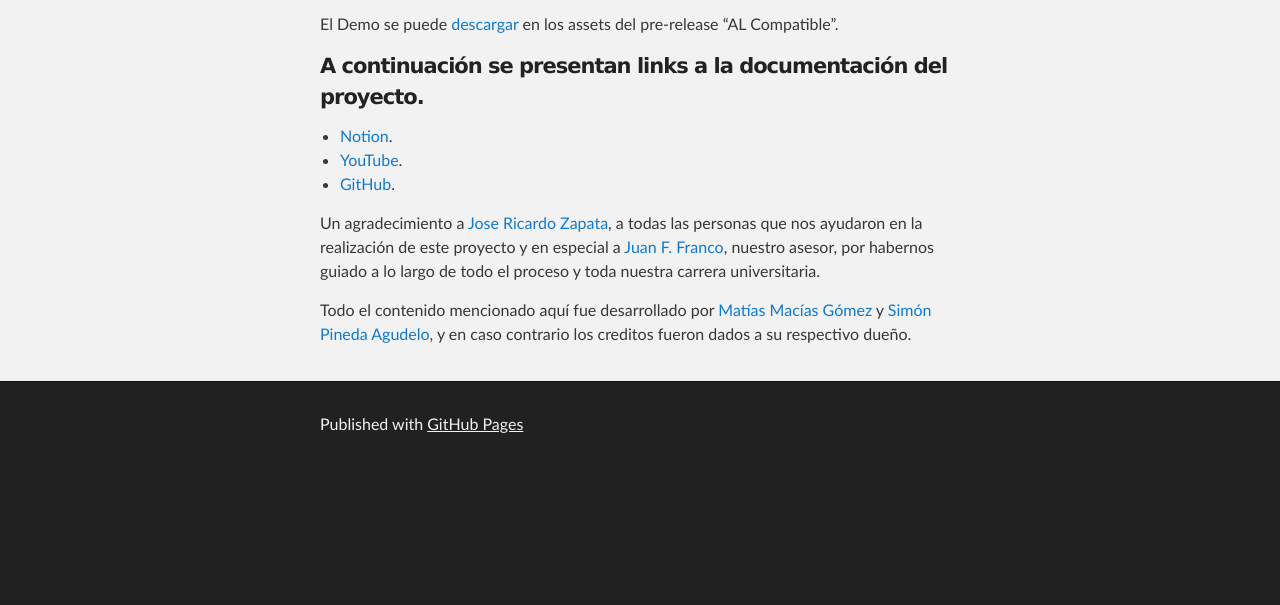
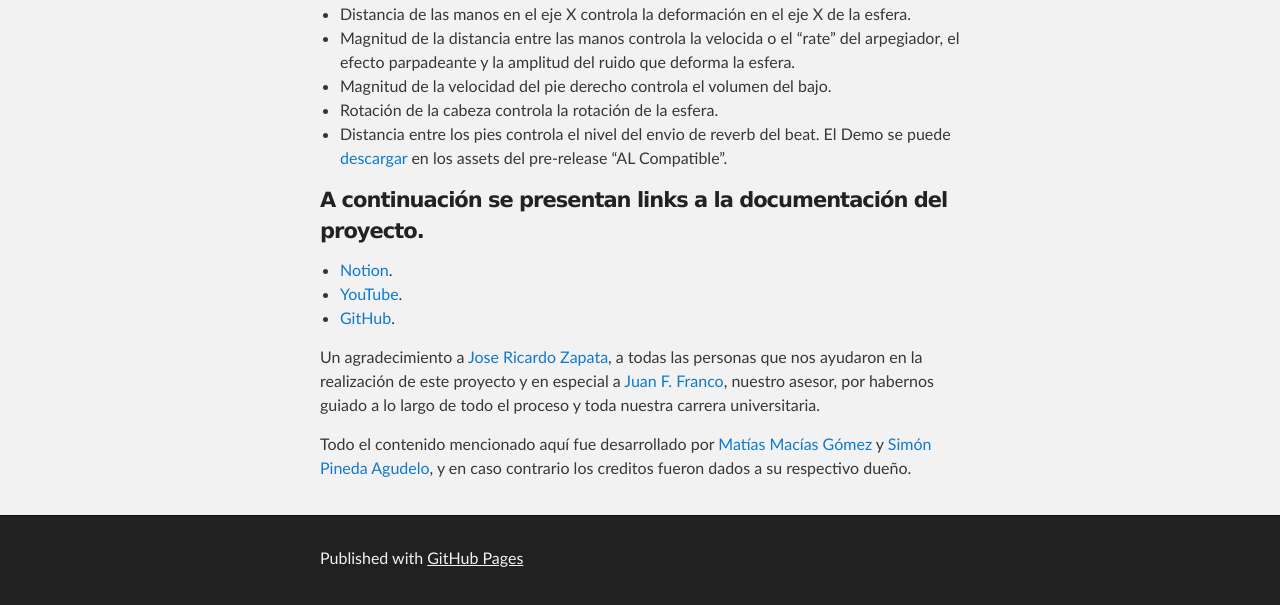
Before and after one commit to TDAxis/tdaxis.github.io, a Jekyll site: the page built from index.md, in a window 1280 px wide and 900 px high, scrolled down 688 px, cut to the strip 295-900 px from the top of the window. Built offline with Jekyll 4.4.1, drawn with Linux system fonts in a browser that asks for light colours; our own code applies the rules of GitHub Pages for plain Markdown files; before the commit the page ends 1454 px from its top, so only the background shows below that.

Commit message:
Update Index.md, demo description

```diff
--- a/index.md
+++ b/index.md
@@ -10,6 +10,11 @@ Nace como producto del desarrollo del proyecto _Generación y Control de Conteni
 #### Demo del funcionamiento del TDAxis
 <iframe width="560" height="315" src="https://www.youtube.com/embed/iqZA_SVW4X4" frameborder="0" allow="accelerometer; autoplay; encrypted-media; gyroscope; picture-in-picture" allowfullscreen></iframe>
 
+- Distancia de las manos en el eje X controla la deformación en el eje X de la esfera.
+- Magnitud de la distancia entre las manos controla la velocida o el "rate" del arpegiador, el efecto   parpadeante y la    amplitud del ruido que deforma la esfera.
+- Magnitud de la velocidad del pie derecho controla el volumen del bajo.
+- Rotación de la cabeza controla la rotación de la esfera.
+- Distancia entre los pies controla el nivel del envio de reverb del beat.
 El Demo se puede [descargar](https://github.com/TDAxis/TDAxis/releases) en los assets del pre-release "AL Compatible".
 
 #### A continuación se presentan links a la documentación del proyecto.
```
